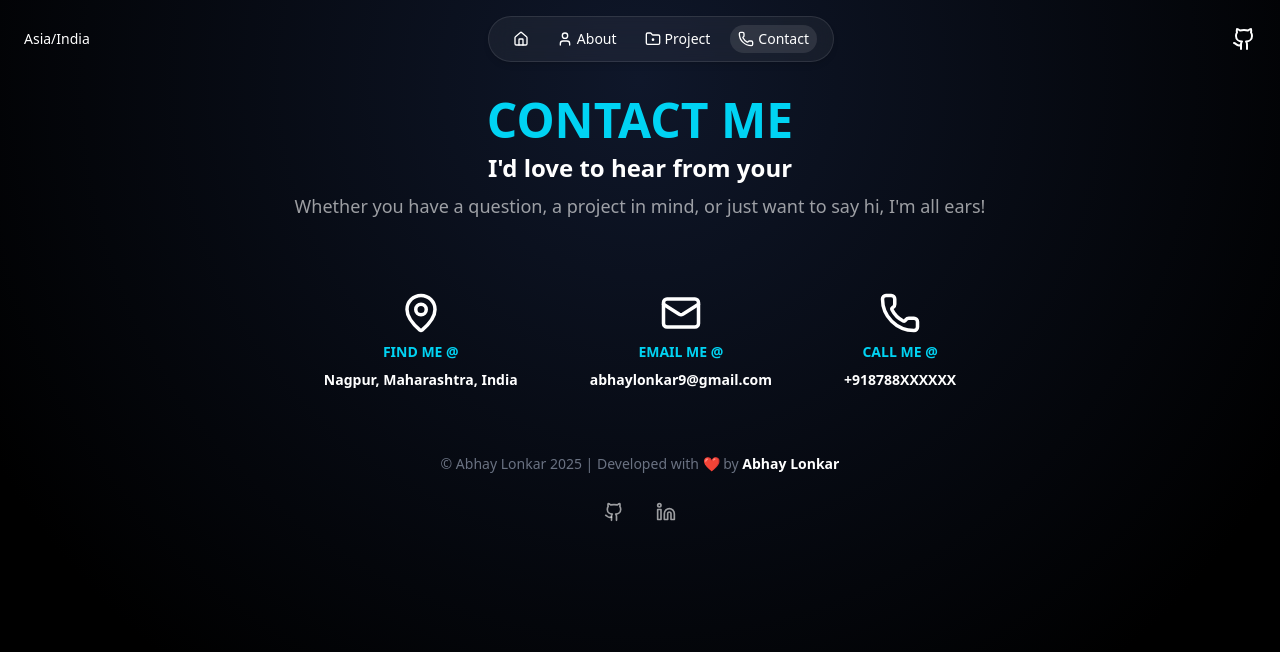
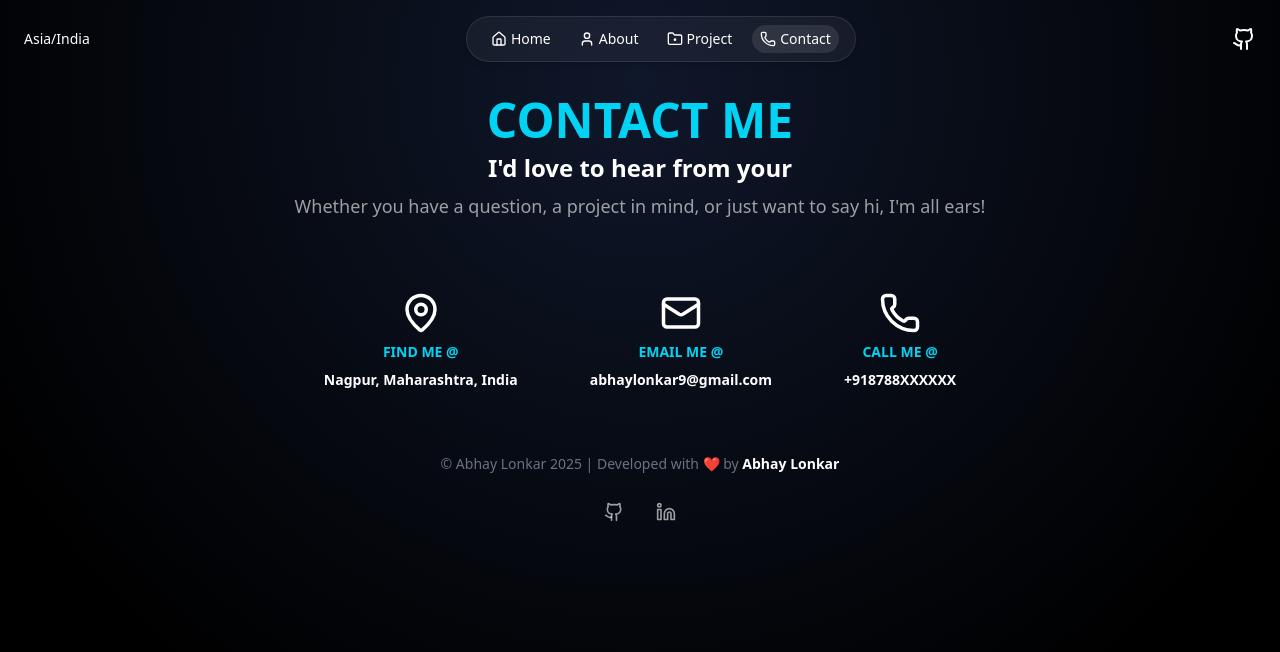
Before and after one commit to AbhayLonkar/PORT, a React (Vite) app: page /contact in a window 1280 px wide. Shown: the top 652 px of the page. Built offline with nearby package versions, Linux system fonts and the light colour scheme.

Commit message:
updated Navbar component to include 'home' as the name for the home route

```diff
--- a/src/components/Navbar.jsx
+++ b/src/components/Navbar.jsx
@@ -6,7 +6,7 @@ const Navbar = () => {
   const [_, setSelected] = useState("");
   const location = useLocation();
   const navItems = [
-    { name: '', icon: <Home size={16} />, path: '/' },
+    { name: 'home', icon: <Home size={16} />, path: '/' },
     { name: 'about', icon: <User size={16} />, path: '/about' },
     { name: 'project', icon: <FolderDot size={16} />, path: '/project' },
     { name: 'contact', icon: <Phone size={16} />, path: '/contact' }
```
